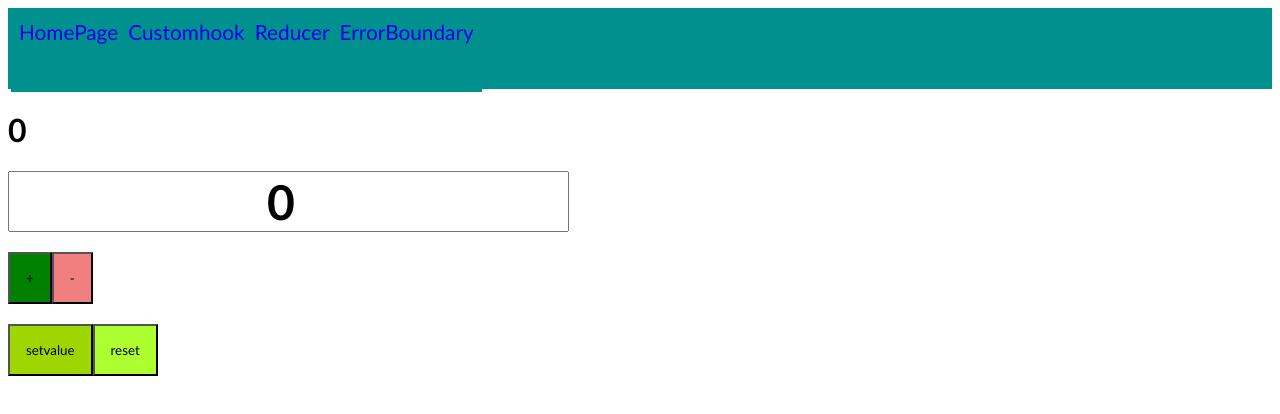
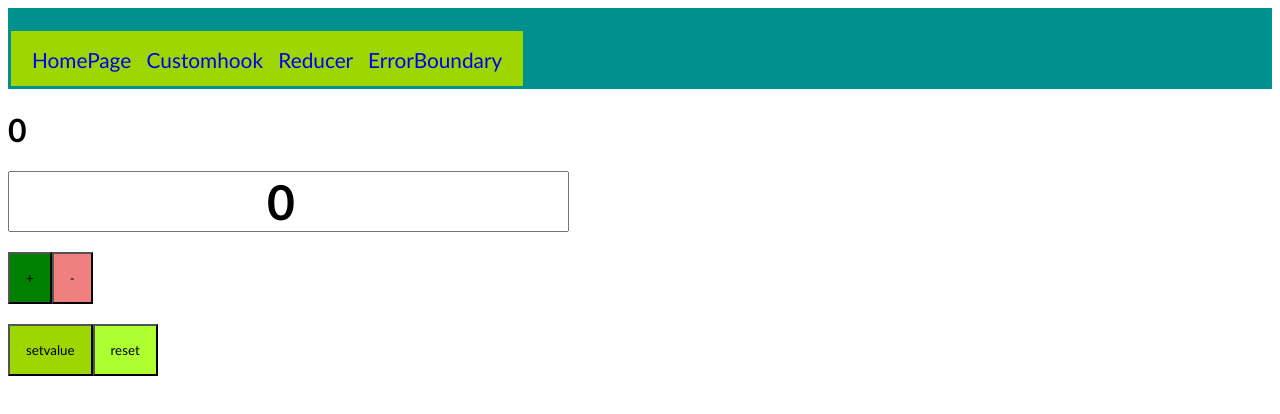
Before and after one commit to Codename-Kris/Counterapp, a React (Create React App) app: page /customhook in a window 1280 px wide. Shown: the top 414 px of the page. Built offline with nearby package versions, Linux system fonts and the light colour scheme.

Commit message:
initial commit

```diff
--- a/src/Components/MyNav.js
+++ b/src/Components/MyNav.js
@@ -4,7 +4,7 @@ import { NavLink } from "react-router-dom";
 const MyNav = () => {
   return (
     <div className="nav-box">
-      <nav className="nav-box">
+      <nav className="nav">
         <NavLink className="nav-kids" to={"/"}>
           {" "}
           HomePage{" "}
--- a/src/styles.css
+++ b/src/styles.css
@@ -57,7 +57,11 @@ input:disabled {
   padding: 1rem;
 }
 
-
+.nav{
+  margin-top: 20px;
+  background-color: rgb(157, 214, 0);
+  padding: 1rem;
+}
 .nav-box {
   background: #00918e;
   display: flex-end;
```
